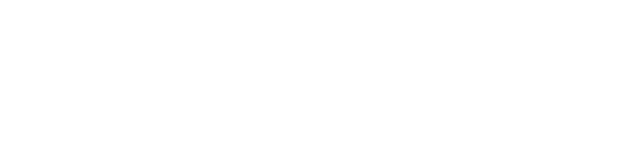
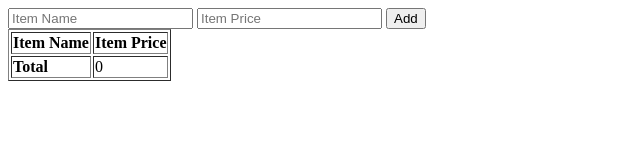
Before and after one commit to acciojob/shopping-cart-2-AmeyPank, a website: page main.html in a window 1280 px wide. Shown: the whole page, without its empty margins (0-640 px from the left). Drawn offline with Linux system fonts and the light colour scheme.

Commit message:
created a submission

```diff
--- a/main.html
+++ b/main.html
@@ -5,9 +5,31 @@
 <head>
       <link rel="stylesheet" href="styles.css">
 </head>
+ <title>Shopping Cart 2</title>
 
 <body>
 	<!-- the entire body must be written by student -->
+	 <input type="text" id="item-name-input" placeholder="Item Name">
+  <input type="number" id="item-price-input" placeholder="Item Price">
+  <button onclick="addItem()">Add</button>
+
+	 <table border="1">
+    <thead>
+      <tr>
+        <th>Item Name</th>
+        <th>Item Price</th>
+      </tr>
+    </thead>
+    <tbody id="item-list">
+    </tbody>
+    <tfoot>
+      <tr>
+        <td><strong>Total</strong></td>
+        <td data-ns-test="grandTotal">0</td>
+      </tr>
+    </tfoot>
+  </table>
+
     <script type="text/javascript" src="./script.js">
 </script>
 
--- a/script.js
+++ b/script.js
@@ -1 +1,30 @@
 //your code here
+function addItem() {
+      const nameInput = document.getElementById('item-name-input');
+      const priceInput = document.getElementById('item-price-input');
+      const name = nameInput.value.trim();
+      const price = parseFloat(priceInput.value.trim());
+
+      if (!name || isNaN(price) || price < 0) return;
+
+      const tr = document.createElement('tr');
+
+      const nameTd = document.createElement('td');
+      nameTd.setAttribute('data-ns-test', 'item-name');
+      nameTd.innerText = name;
+
+      const priceTd = document.createElement('td');
+      priceTd.setAttribute('data-ns-test', 'item-price');
+      priceTd.innerText = price.toFixed(2);
+
+      tr.appendChild(nameTd);
+      tr.appendChild(priceTd);
+      document.getElementById('item-list').appendChild(tr);
+
+      const grandTotalEl = document.querySelector('[data-ns-test="grandTotal"]');
+      const currentTotal = parseFloat(grandTotalEl.innerText);
+      grandTotalEl.innerText = (currentTotal + price).toFixed(2);
+
+      nameInput.value = '';
+      priceInput.value = '';
+    }
```
